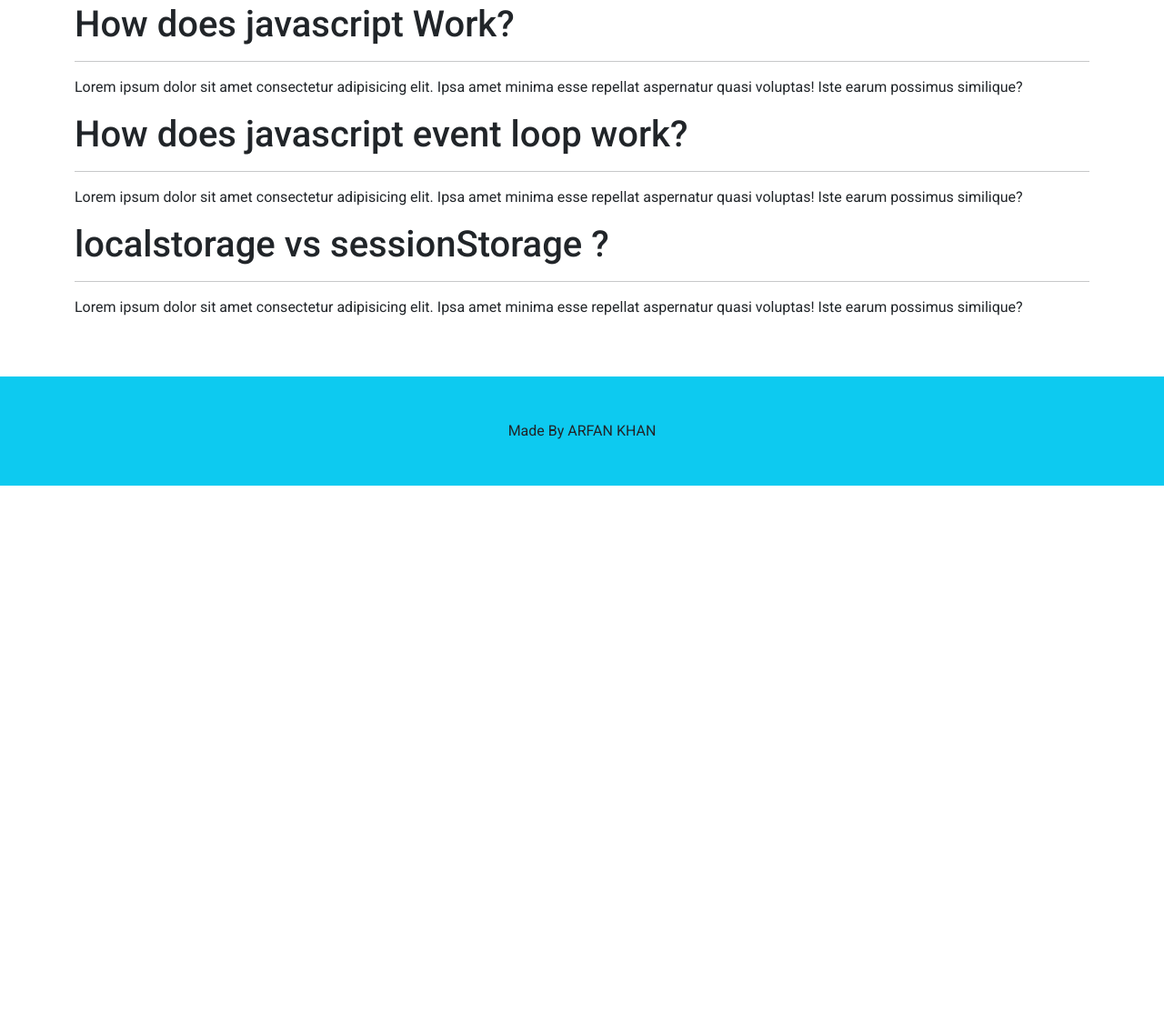
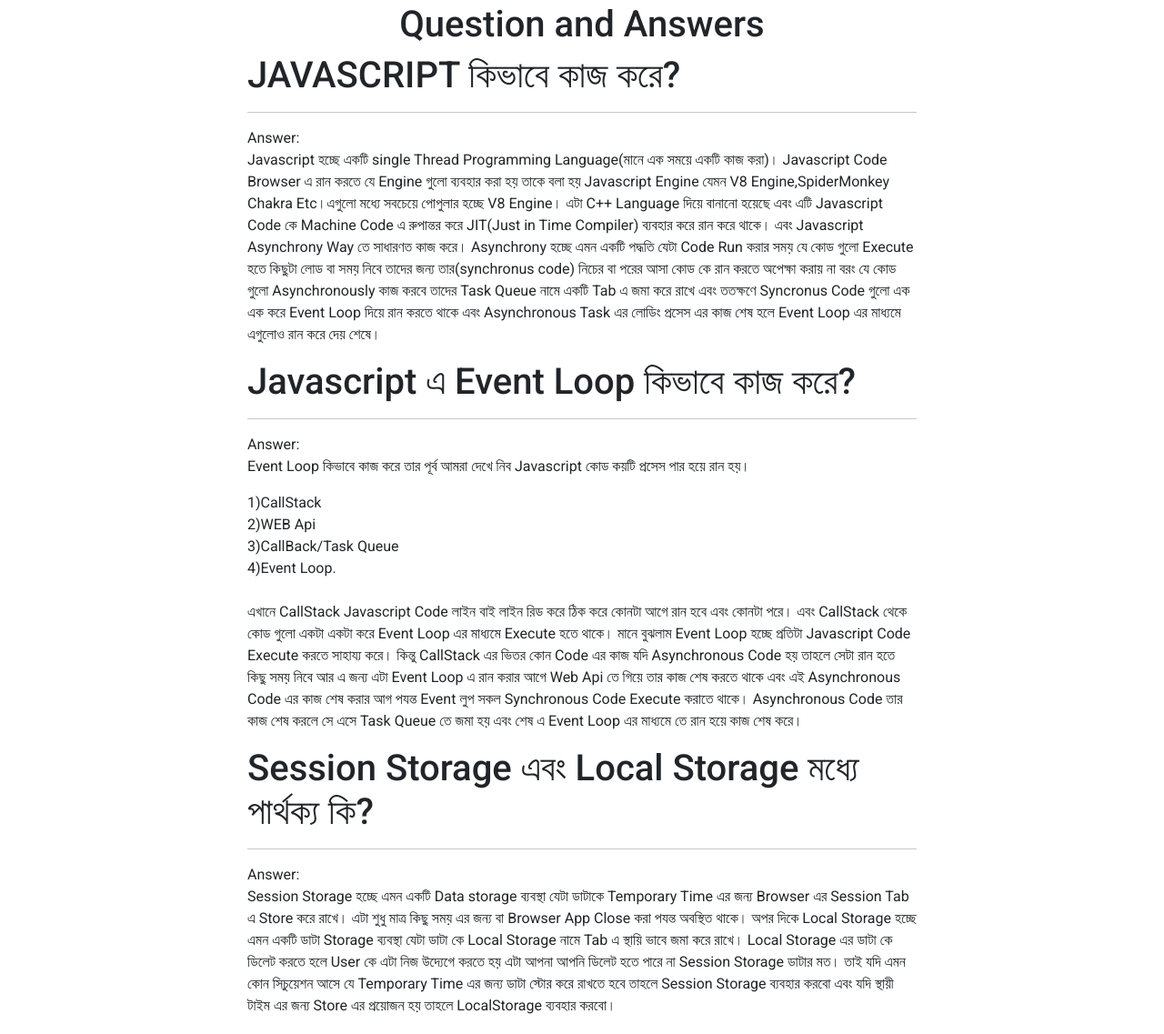
Before and after one commit to khan188993/Insta-shohor-debugging, a plain HTML site: page index.html in a window 1280 px wide. Shown: the part 1593-2730 px from the top of the page at 91% size. Before the commit the page ends 2127 px from the top, so only its background shows below. Drawn offline with nearby package versions, Linux system fonts and the light colour scheme.

Commit message:
question answers added

```diff
--- a/css/style.css
+++ b/css/style.css
@@ -256,3 +256,9 @@ img {
     grid-template-columns: repeat(1, 1fr);
   }
 }
+
+ul{
+  list-style-type: none;
+  margin:0px!important;
+  padding:0px!important;
+}
--- a/index.html
+++ b/index.html
@@ -1,5 +1,6 @@
 <!DOCTYPE html>
 <html lang="en">
+
 <head>
     <meta charset="UTF-8" />
     <meta http-equiv="X-UA-Compatible" content="IE=edge" />
@@ -7,49 +8,28 @@
     <title>Insta-Sohor - Arfan Khan</title>
     <link rel="stylesheet" href="./css/style.css" />
     <!-- Latest compiled and minified CSS -->
-        <link
-            href="https://cdn.jsdelivr.net/npm/bootstrap@5.1.3/dist/css/bootstrap.min.css"
-            rel="stylesheet"
-            integrity="sha384-1BmE4kWBq78iYhFldvKuhfTAU6auU8tT94WrHftjDbrCEXSU1oBoqyl2QvZ6jIW3"
-            crossorigin="anonymous"
-        />
+    <link href="https://cdn.jsdelivr.net/npm/bootstrap@5.1.3/dist/css/bootstrap.min.css" rel="stylesheet"
+        integrity="sha384-1BmE4kWBq78iYhFldvKuhfTAU6auU8tT94WrHftjDbrCEXSU1oBoqyl2QvZ6jIW3" crossorigin="anonymous" />
 
     <!-- google Montserrat  font  -->
     <link rel="preconnect" href="https://fonts.googleapis.com" />
     <link rel="preconnect" href="https://fonts.gstatic.com" crossorigin />
-        <link
-            href="https://fonts.googleapis.com/css2?family=Montserrat:wght@300;400;500&display=swap"
-            rel="stylesheet"
-        />
-        <link
-            rel="stylesheet"
-            href="https://cdnjs.cloudflare.com/ajax/libs/font-awesome/6.0.0/css/all.min.css"
+    <link href="https://fonts.googleapis.com/css2?family=Montserrat:wght@300;400;500&display=swap" rel="stylesheet" />
+    <link rel="stylesheet" href="https://cdnjs.cloudflare.com/ajax/libs/font-awesome/6.0.0/css/all.min.css"
         integrity="sha512-9usAa10IRO0HhonpyAIVpjrylPvoDwiPUiKdWk5t3PyolY1cOd4DSE0Ga+ri4AuTroPR5aQvXU9xC6qOPnzFeg=="
-            crossorigin="anonymous"
-            referrerpolicy="no-referrer"
-        />
+        crossorigin="anonymous" referrerpolicy="no-referrer" />
 </head>
 
 <body>
     <header>
         <nav class="navbar navbar-expand-lg navbar-light bg-light px-5">
             <a class="navbar-brand" href="#">Insta-Sohor - Arfan Khan</a>
-                <button
-                    class="navbar-toggler"
-                    type="button"
-                    data-toggle="collapse"
-                    data-target="#navbarSupportedContent"
-                    aria-controls="navbarSupportedContent"
-                    aria-expanded="false"
-                    aria-label="Toggle navigation"
-                >
+            <button class="navbar-toggler" type="button" data-toggle="collapse" data-target="#navbarSupportedContent"
+                aria-controls="navbarSupportedContent" aria-expanded="false" aria-label="Toggle navigation">
                 <span class="navbar-toggler-icon"></span>
             </button>
 
-                <div
-                    class="collapse navbar-collapse justify-content-end"
-                    id="navbarSupportedContent"
-                >
+            <div class="collapse navbar-collapse justify-content-end" id="navbarSupportedContent">
                 <ul class="navbar-nav mr-auto">
                     <li class="nav-link active" role="button" onclick="switchTab( 'posts' )">
                         <i class="fa-solid fa-house"></i>
@@ -79,26 +59,58 @@
     </main>
 
 
-
+    <!-- Question and Answers  -->
     <section class="question pb-5 pt-5">
         <div class="container">
+            <h1 class="Q&A text-center">Question and Answers</h1>
+            <div class="row">
+                <div class=" col-lg-8 offset-lg-2 col-12">
                     <div class="question question-1">
-                    <h1>How does javascript Work?</h1><hr>
-                    <p>Lorem ipsum dolor sit amet consectetur adipisicing elit. Ipsa amet minima esse repellat aspernatur quasi voluptas! Iste earum possimus similique?</p>
+                        <h1>JAVASCRIPT কিভাবে কাজ করে?</h1>
+                        <hr>
+                        <p><span>Answer:</span><br>
+                            Javascript হচ্ছে একটি single Thread Programming Language(মানে এক সময়ে একটি কাজ করা)। Javascript Code Browser এ রান করতে যে Engine গুলো ব্যবহার করা হয় তাকে বলা হয় Javascript Engine যেমন V8 Engine,SpiderMonkey Chakra Etc।এগুলো মধ্যে সবচেয়ে পোপুলার হচ্ছে V8 Engine।  এটা C++ Language দিয়ে বানানো হয়েছে এবং এটি Javascript Code কে Machine Code এ রুপান্তর করে JIT(Just in Time Compiler) ব্যবহার করে রান করে থাকে। এবং Javascript Asynchrony Way তে সাধারণত কাজ করে। Asynchrony হচ্ছে এমন একটি পদ্ধতি যেটা Code Run করার সময় যে কোড গুলো Execute হতে কিছুটা লোড বা সময় নিবে তাদের জন্য তার(synchronus code)  নিচের বা পরের আসা কোড কে রান করতে অপেক্ষা করায় না বরং যে কোড গুলো Asynchronously কাজ করবে তাদের Task Queue নামে একটি Tab এ জমা করে রাখে এবং ততক্ষণে Syncronus Code গুলো এক এক করে Event Loop দিয়ে রান করতে থাকে এবং Asynchronous Task এর লোডিং প্রসেস এর কাজ শেষ হলে Event Loop এর মাধ্যমে এগুলোও রান করে দেয় শেষে।
+                        </p>
                     </div>
-                <div class="question question-2">
-                    <h1>How does javascript event loop work?</h1><hr>
-                    <p>Lorem ipsum dolor sit amet consectetur adipisicing elit. Ipsa amet minima esse repellat aspernatur quasi voluptas! Iste earum possimus similique?</p>
                 </div>
-                <div class="question question-3">
-                    <h1>localstorage vs sessionStorage ?</h1><hr>
-                    <p>Lorem ipsum dolor sit amet consectetur adipisicing elit. Ipsa amet minima esse repellat aspernatur quasi voluptas! Iste earum possimus similique?</p>
+                <div class=" col-md-8 offset-md-2 col-12">
+                    <div class="question question-1">
+                        <h1>Javascript এ Event Loop কিভাবে কাজ করে?</h1>
+                        <hr>
+                        <p><span>Answer:</span><br>
+                            Event Loop কিভাবে কাজ করে তার পূর্ব আমরা দেখে নিব Javascript কোড কয়টি প্রসেস পার হয়ে রান হয়।
+                            <ul >
+                                <li>1)CallStack </li>
+                                <li>2)WEB Api </li>
+                                <li>3)CallBack/Task Queue</li>
+                                <li>4)Event Loop.</li>
+                            </ul><br>
+এখানে CallStack Javascript Code লাইন বাই লাইন রিড করে ঠিক করে কোনটা আগে রান হবে এবং কোনটা পরে। এবং CallStack থেকে কোড গুলো একটা একটা করে Event Loop এর মাধ্যমে Execute হতে থাকে। মানে বুঝলাম Event Loop হচ্ছে প্রতিটা Javascript Code Execute করতে সাহায্য করে। কিন্তু CallStack এর ভিতর কোন Code এর কাজ যদি Asynchronous Code হয় তাহলে সেটা রান হতে কিছু সময় নিবে আর এ জন্য এটা Event Loop এ রান করার আগে Web Api তে গিয়ে তার কাজ শেষ করতে থাকে এবং এই Asynchronous Code এর কাজ শেষ করার আগ পযন্ত Event লুপ সকল Synchronous Code Execute করাতে থাকে। Asynchronous Code তার কাজ শেষ করলে সে এসে Task Queue  তে জমা হয় এবং শেষ এ Event Loop এর মাধ্যমে তে রান হয়ে কাজ শেষ করে।
+                        </p>
+                    </div>
+                </div>
+                <div class=" col-md-8 offset-md-2 col-12">
+                    <div class="question question-1">
+                        <h1>Session Storage এবং Local Storage  মধ্যে পার্থক্য কি?</h1>
+                        <hr>
+                        <p><span>Answer:</span><br>
+                            Session Storage হচ্ছে এমন একটি Data storage ব্যবস্থা যেটা ডাটাকে Temporary Time এর জন্য Browser এর Session  Tab এ Store করে রাখে। এটা শুধু মাত্র কিছু সময় এর জন্য বা Browser App Close করা পযন্ত অবস্থিত থাকে।
+
+অপর দিকে Local Storage হচ্ছে এমন একটি ডাটা Storage ব্যবস্থা যেটা ডাটা কে Local Storage নামে Tab এ স্থায়ি ভাবে জমা করে রাখে। Local Storage এর ডাটা কে ডিলেট করতে হলে User কে এটা নিজ উদ্যেগে করতে হয় এটা আপনা আপনি ডিলেট হতে পারে না Session Storage ডাটার মত।
+
+তাই যদি এমন কোন সিচুয়েশন আসে যে Temporary Time এর জন্য ডাটা স্টোর করে রাখতে হবে তাহলে Session Storage ব্যবহার করবো এবং যদি স্থায়ী টাইম এর জন্য Store এর প্রয়োজন হয় তাহলে LocalStorage ব্যবহার করবো।
+
+                        </p>
+                    </div>
+                </div>
             </div>
         </div>
     </section>
+
     <footer class="text-center pb-5 pt-5 bg-info"><span>Made By ARFAN KHAN</span></footer>
 
     <!-- add javascript  file  -->
     <script src="./js/app.js"></script>
 </body>
+
 </html>
```
Also changed, not shown: note/mynote.txt. Lines whose indentation alone changed are shown as unchanged.
